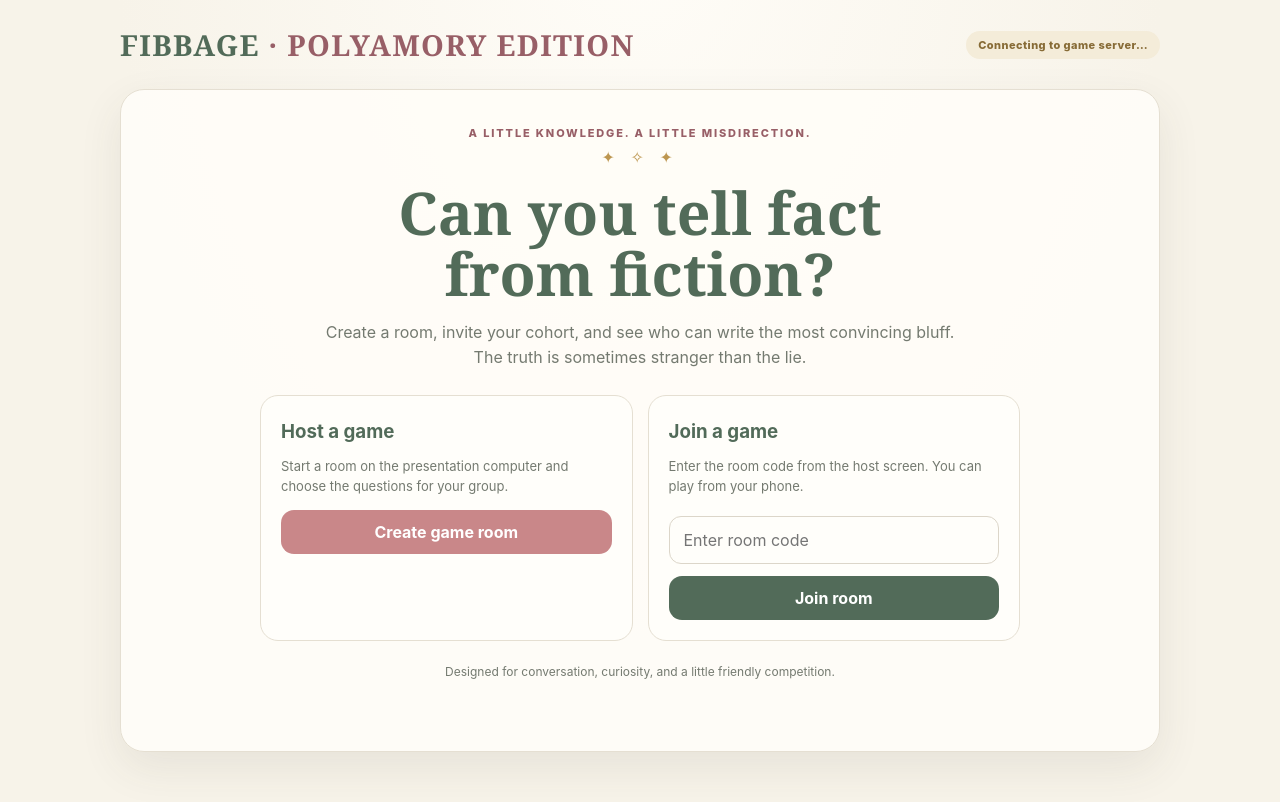
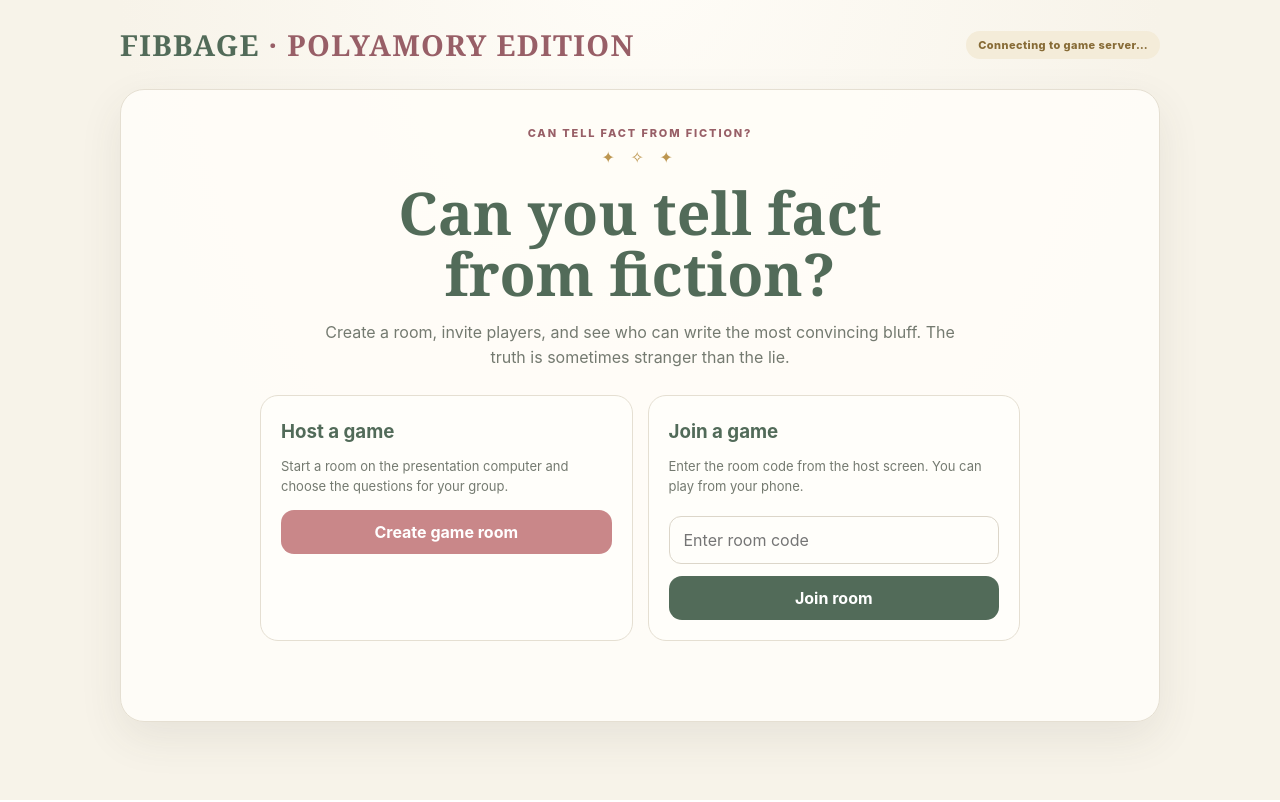
Before and after one commit to ckells2003/polyamory-fibbage, a plain HTML site: page index.html in a window 1280 px wide. Drawn offline with Linux system fonts and the light colour scheme.

Commit message:
Update index.html

```diff
--- a/index.html
+++ b/index.html
@@ -17,10 +17,10 @@
 <body><div class="wrap">
 <header class="top"><div><div class="brand">FIBBAGE <span>· POLYAMORY EDITION</span></div></div><div class="pill connection" id="connection">Connecting to game server…</div></header>
 <section id="setup" class="panel center">
- <div class="eyebrow">A little knowledge. A little misdirection.</div><div class="ornament">✦ ✧ ✦</div>
- <h1>Can you tell fact<br>from fiction?</h1><p class="lead">Create a room, invite your cohort, and see who can write the most convincing bluff. The truth is sometimes stranger than the lie.</p>
+ <div class="eyebrow">Can tell fact from fiction?</div><div class="ornament">✦ ✧ ✦</div>
+ <h1>Can you tell fact<br>from fiction?</h1><p class="lead">Create a room, invite players, and see who can write the most convincing bluff. The truth is sometimes stranger than the lie.</p>
  <div class="grid" style="max-width:760px;margin:auto;text-align:left"><div class="choice-card"><h3>Host a game</h3><p>Start a room on the presentation computer and choose the questions for your group.</p><button id="createRoom" class="pink">Create game room</button></div><div class="choice-card"><h3>Join a game</h3><p>Enter the room code from the host screen. You can play from your phone.</p><input id="joinCode" placeholder="Enter room code" maxlength="6" aria-label="Room code"><button id="goJoin">Join room</button></div></div>
- <p class="muted small" style="margin-top:22px">Designed for conversation, curiosity, and a little friendly competition.</p><div class="toast" id="setupMsg"></div>
+ <p class="muted small" style="margin-top:22px"></p><div class="toast" id="setupMsg"></div>
 </section>
 <section id="hostLobby" class="panel hidden">
  <div class="grid"><div class="center"><div class="subhead">Scan to join</div><div class="bigcode" id="roomCode">------</div><div id="qrcode" aria-label="QR code for joining the game"></div><p class="muted small" id="joinUrl"></p><div class="status-line" id="qrStatus"></div></div><div><div class="subhead">The gathering place</div><h2><span id="playerCount">0</span> / 14 players</h2><p class="muted small">Players will appear here as soon as they join.</p><div id="lobbyPlayers" class="grid"></div><div class="host-controls"><button id="startGame" class="pink" disabled>Start game</button><button class="secondary" id="closeRoom">Close room</button></div><div class="toast" id="lobbyMsg"></div></div></div>
```
